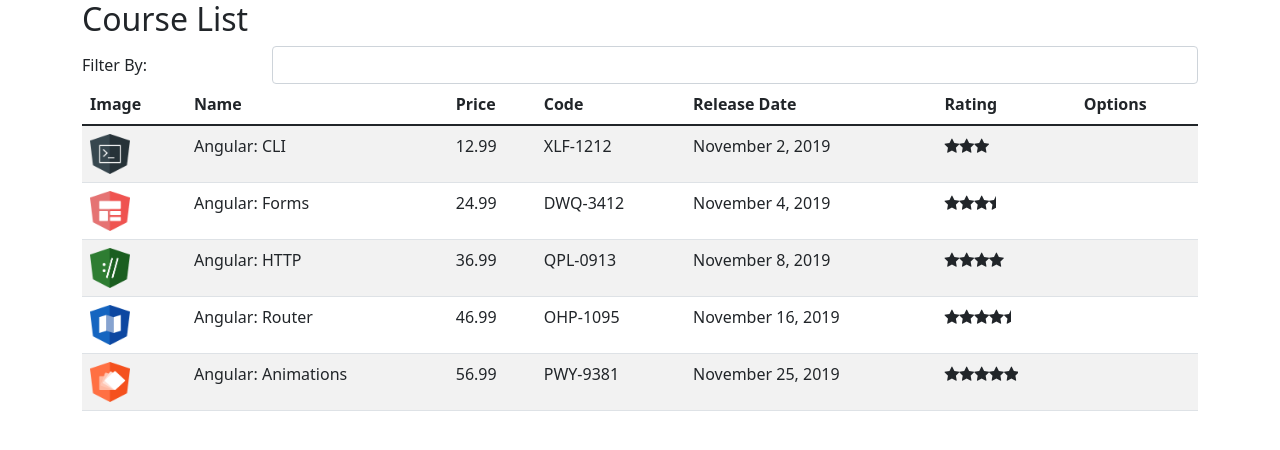
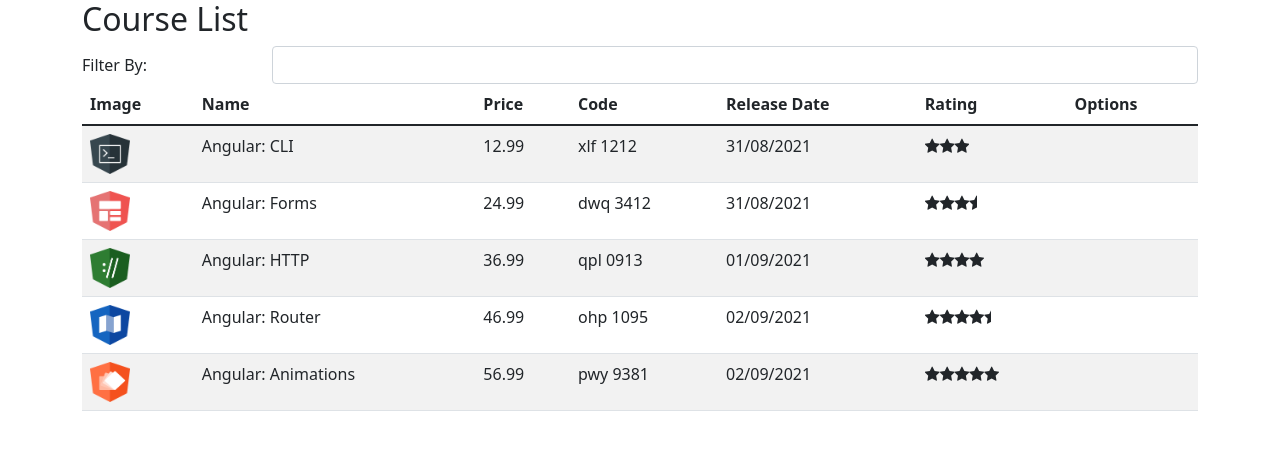
Before and after one commit to dagriel/course-manager, an Angular app: page / in a window 1280 px wide. Shown: the top 450 px of the page. Built offline with nearby package versions, Linux system fonts and the light colour scheme.

Commit message:
transform dates and codes with pipes

```diff
--- a/src/app/app.module.ts
+++ b/src/app/app.module.ts
@@ -1,3 +1,4 @@
+import { ReplacePipe } from './pipe/replace.pipe';
 import { StarComponent } from './star/star.component';
 import { CourseListComponent } from './courses/course-list.component';
 import { FormsModule } from '@angular/forms';
@@ -10,7 +11,8 @@ import { AppComponent } from './app.component';
   declarations: [
     AppComponent,
     CourseListComponent,
-    StarComponent
+    StarComponent,
+    ReplacePipe
   ],
   imports: [
     BrowserModule,
--- a/src/app/courses/course-list.component.html
+++ b/src/app/courses/course-list.component.html
@@ -27,8 +27,8 @@
           <td><img [src]="course.imageUrl" width="40" height="40"></td>
           <td>{{ course.name }}</td>
           <td>{{ course.price }}</td>
-          <td>{{ course.code }}</td>
-          <td>{{ course.releaseDate }}</td>
+          <td>{{ course.code | lowercase | replace: '-':' ' }}</td>
+          <td>{{ course.releaseDate | date: "dd/MM/yyyy" }}</td>
           <td>
             <app-star [rating]="course.rating"></app-star>
           </td>
--- a/src/app/courses/course.service.ts
+++ b/src/app/courses/course.service.ts
@@ -43,7 +43,7 @@ var COURSES: Course[] = [
     {
         id: 1,
         name: 'Angular: CLI',
-        releaseDate: 'November 2, 2019',
+        releaseDate: 'August 31, 2021',
         description: 'Neste curso, os alunos irão obter um grande conhecimento nos principais recursos do CLI.',
         duration: 120,
         code: 'XLF-1212',
@@ -54,7 +54,7 @@ var COURSES: Course[] = [
     {
         id: 2,
         name: 'Angular: Forms',
-        releaseDate: 'November 4, 2019',
+        releaseDate: 'August 31, 2021',
         description: 'Neste curso, os alunos irão obter um conhecimento aprofundado sobre os recursos disponíveis no módulo de Forms.',
         duration: 80,
         code: 'DWQ-3412',
@@ -65,7 +65,7 @@ var COURSES: Course[] = [
     {
         id: 3,
         name: 'Angular: HTTP',
-        releaseDate: 'November 8, 2019',
+        releaseDate: 'September 1, 2021',
         description: 'Neste curso, os alunos irão obter um conhecimento aprofundado sobre os recursos disponíveis no módulo de HTTP.',
         duration: 80,
         code: 'QPL-0913',
@@ -76,7 +76,7 @@ var COURSES: Course[] = [
     {
         id: 4,
         name: 'Angular: Router',
-        releaseDate: 'November 16, 2019',
+        releaseDate: 'September 2, 2021',
         description: 'Neste curso, os alunos irão obter um conhecimento aprofundado sobre os recursos disponíveis no módulo de Router.',
         duration: 80,
         code: 'OHP-1095',
@@ -87,7 +87,7 @@ var COURSES: Course[] = [
     {
         id: 5,
         name: 'Angular: Animations',
-        releaseDate: 'November 25, 2019',
+        releaseDate: 'September 2, 2021',
         description: 'Neste curso, os alunos irão obter um conhecimento aprofundado sobre os recursos disponíveis sobre Animation.',
         duration: 80,
         code: 'PWY-9381',
--- /dev/null
+++ b/src/app/pipe/replace.pipe.ts
@@ -0,0 +1,12 @@
+import { Pipe, PipeTransform } from "@angular/core";
+
+@Pipe({
+  name: "replace"
+})
+export class ReplacePipe implements PipeTransform {
+transform(value: string, char: string, valueToReplace: string){
+  return value.replace(char, valueToReplace);
+
+}
+
+}
```
